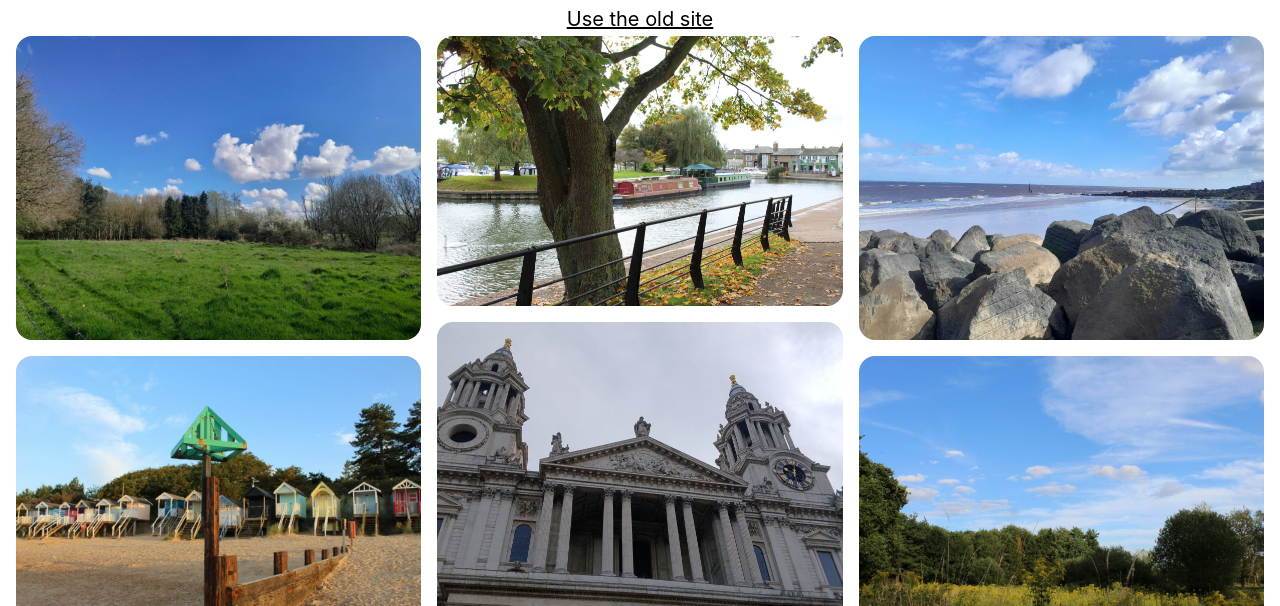
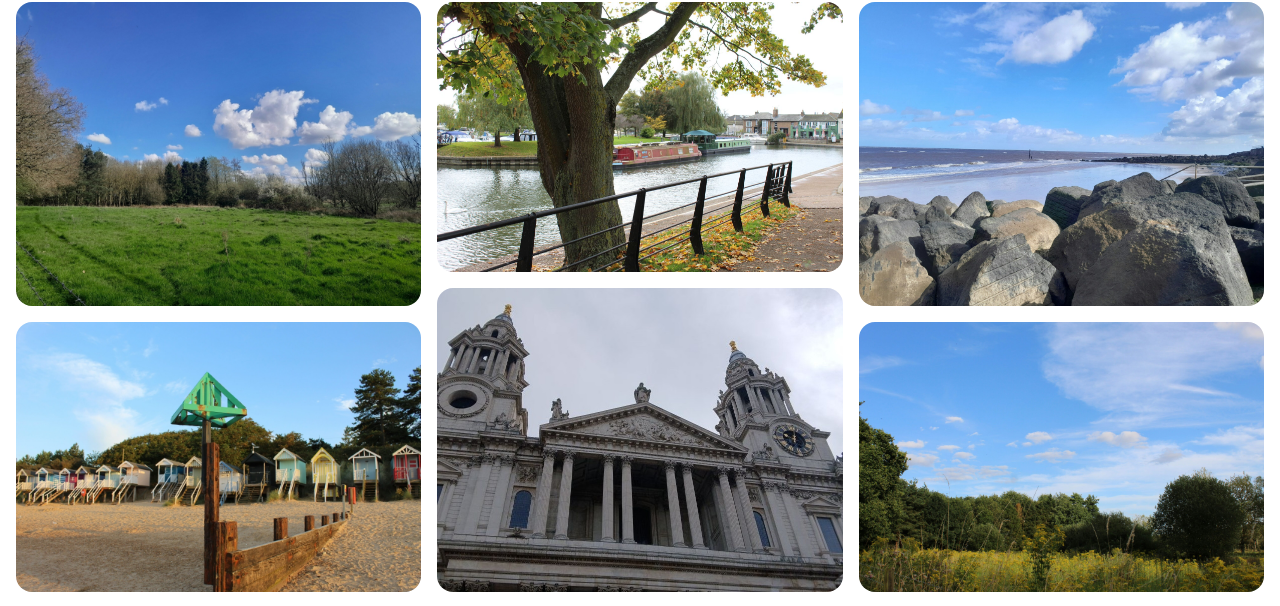
Before and after one commit to tomtakespics/tomtakespics, an Astro site: page / in a window 1280 px wide. Shown: the part 84-690 px from the top of the page. Built offline with nearby package versions, Linux system fonts and the light colour scheme; Astro itself is replaced by a stand-in of ours.

Commit message:
Removed unnecessary link

```diff
--- a/src/pages/index.astro
+++ b/src/pages/index.astro
@@ -13,7 +13,6 @@ import Gallery from '../components/Gallery.astro';
 	</head>
 	<body>
 		<Header />
-		<a href="https://oldpics.tomstuff.uk/" style="text-align: center; display: block;">Use the old site</a>
 		<Gallery />
 		<main>
 			<h1 style="text-align: center;">I take photos and turn them into art.</h1>
```
